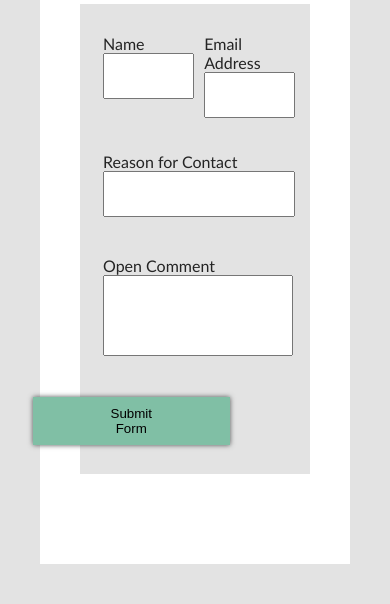
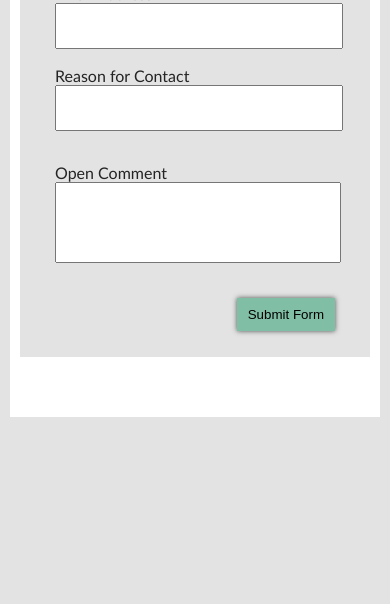
Before and after one commit to tvoegerl/mi349_blog, a plain HTML site: page contact.html in a window 390 px wide. Shown: the part 420-1024 px from the top of the page. After the commit the page ends 847 px from the top, so only its background shows below. Drawn offline with Linux system fonts and the light colour scheme.

Commit message:
Media queries added

```diff
--- a/style.css
+++ b/style.css
@@ -153,8 +153,8 @@ h2.contact-header {
 
 .name label, .email label {
     display: block;
-        padding: 0;
-        margin: 0;
+    padding: 0;
+    margin: 0;
 }
 
 input[id="email"], input[id="name"] {
@@ -178,7 +178,7 @@ input[id="reason"] {
 }
 
 .submit button {
-    margin-right: 80px;
+    margin-right: 10%;
     float: right;
     background: #80bfa5;
     padding: 8px 77px;
@@ -213,3 +213,30 @@ a:hover {
 a:active {
     text-decoration: underline;
 }
+
+/* Media Query*/
+@media screen and (max-width: 400px) {
+    body {
+        margin: 10px;
+        padding: 10px;
+    }
+
+    .name, .email {
+        display: block;
+        width: 100%;
+    }
+
+    .submit button {
+        padding-left: 10px;
+        padding-right: 10px;
+    }
+
+    .id {
+        flex-wrap: wrap;
+        padding-bottom: 40px;
+    }
+
+    .name {
+        padding-bottom: 5px;
+    }
+}
```
